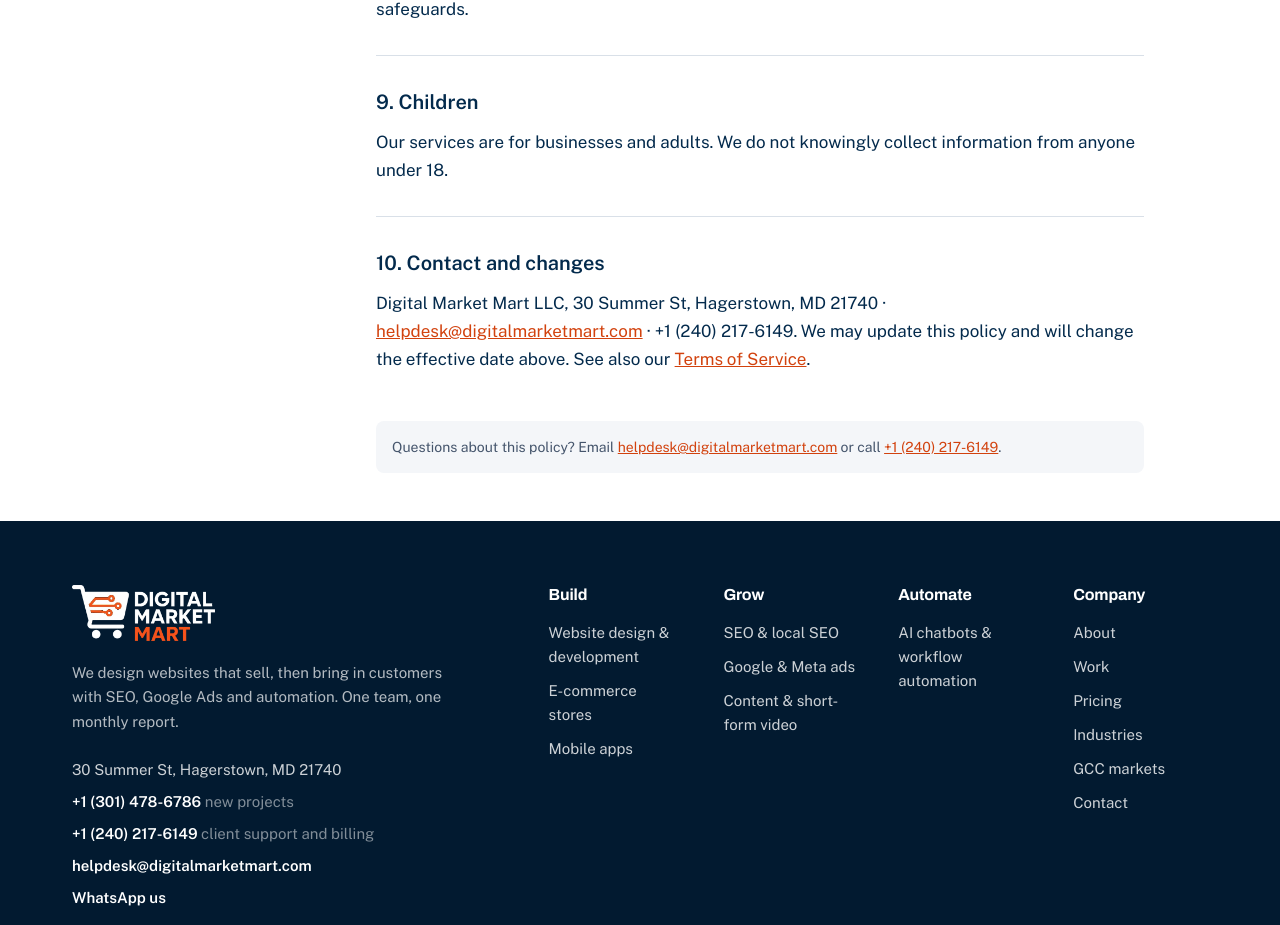
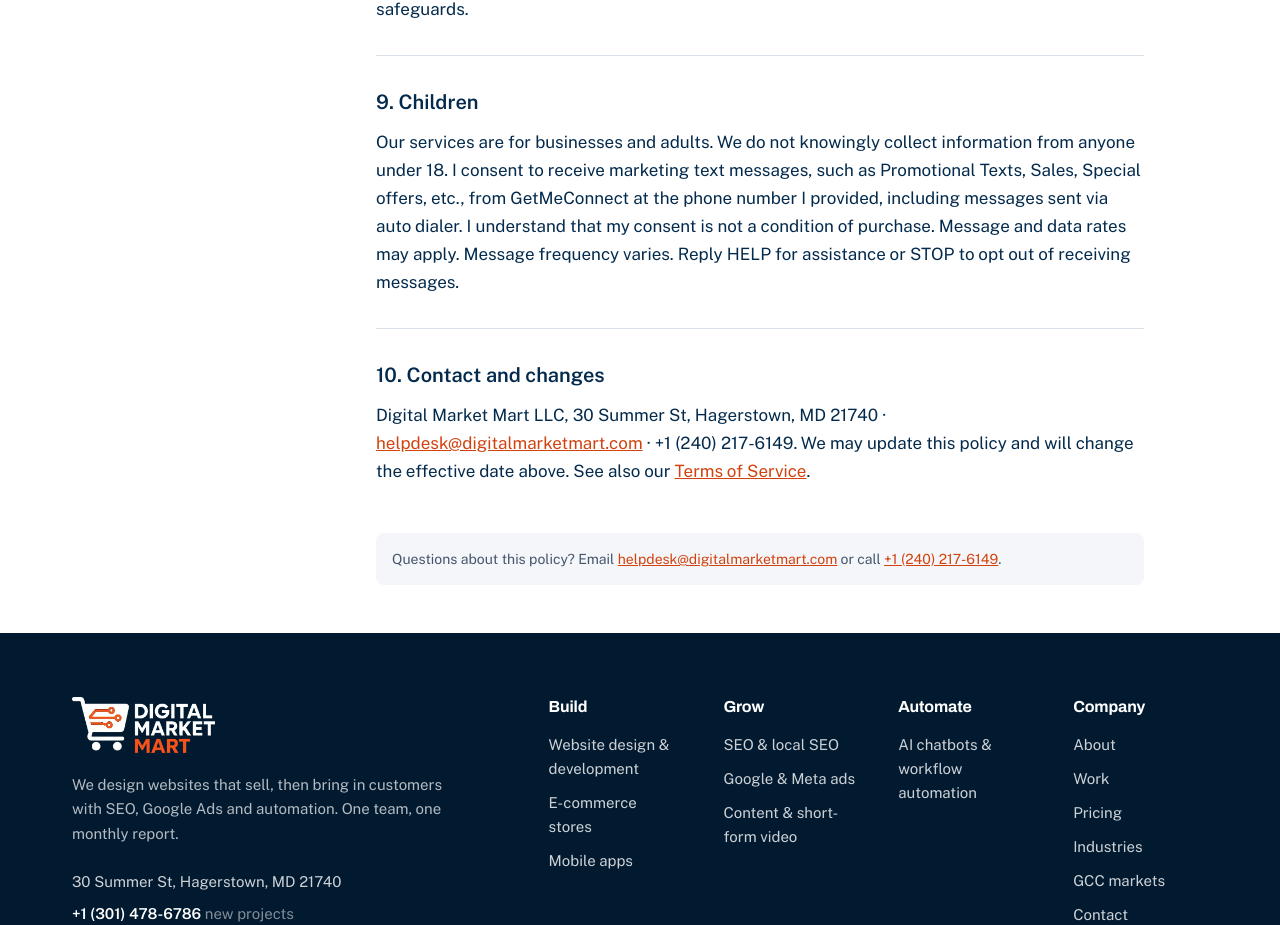
Before and after one commit to ainsoftware690/digitalmarket-website, a Next.js app: page /privacy in a window 1280 px wide. Shown: the part 2736-3661 px from the top of the page. Built offline with nearby package versions, Linux system fonts and the light colour scheme; no server answers.

Commit message:
update terms page

```diff
--- a/src/app/privacy/page.tsx
+++ b/src/app/privacy/page.tsx
@@ -129,8 +129,11 @@
   {
     id: "children",
     heading: "Children",
-    body: <p>Our services are for businesses and adults. We do not knowingly collect information from anyone under 18.</p>,
-  },
+    body: <p>Our services are for businesses and adults. We do not knowingly collect information from anyone under 18.
+            I consent to receive marketing text messages, such as Promotional Texts, Sales, Special offers, etc., from GetMeConnect at the phone number I provided, including messages sent via auto dialer. I understand that my consent is not a condition of purchase. Message and data rates may apply. Message frequency varies. Reply HELP for assistance or STOP to opt out of receiving messages.
+    </p>,
+
+   },
   {
     id: "contact",
     heading: "Contact and changes",
--- a/src/app/terms/page.tsx
+++ b/src/app/terms/page.tsx
@@ -172,7 +172,7 @@
       <p>
         We may update these Terms; the version in effect when you place an Order applies to it. If any part is found
         unenforceable, the rest remains in force. Contact: <a href={`mailto:${site.email.general}`}>{site.email.general}</a>{" "}
-
+        I consent to receive marketing text messages, such as Promotional Texts, Sales, Special offers, etc., from GetMeConnect at the phone number I provided, including messages sent via auto dialer. I understand that my consent is not a condition of purchase. Message and data rates may apply. Message frequency varies. Reply HELP for assistance or STOP to opt out of receiving messages.
       </p>
     ),
   },
```
